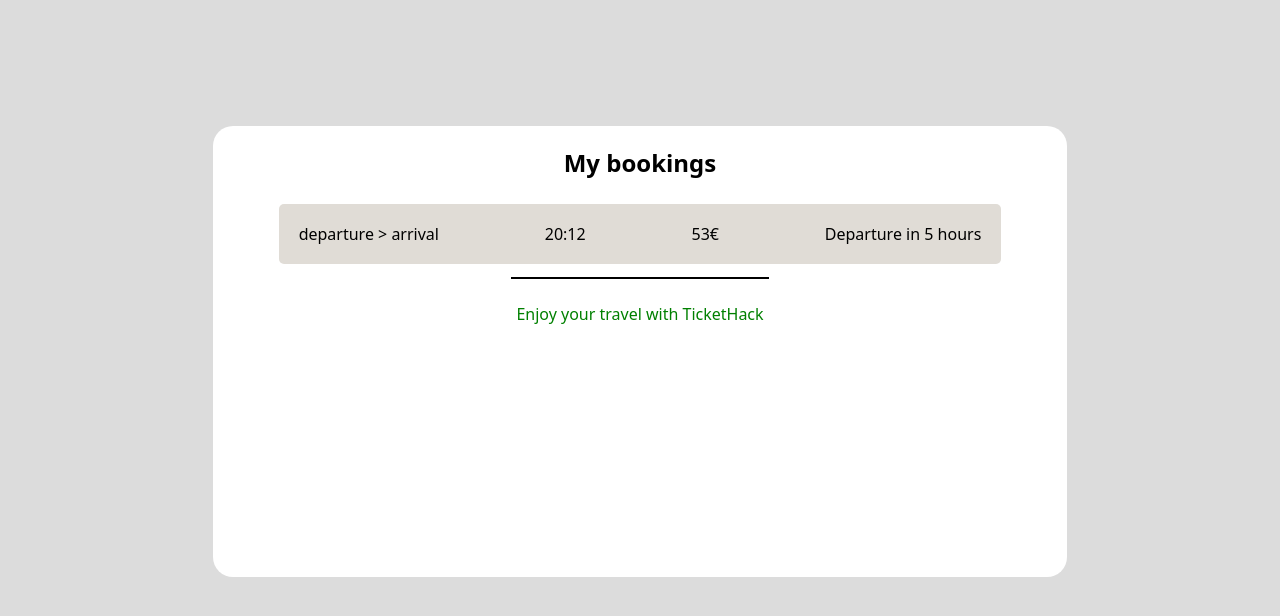
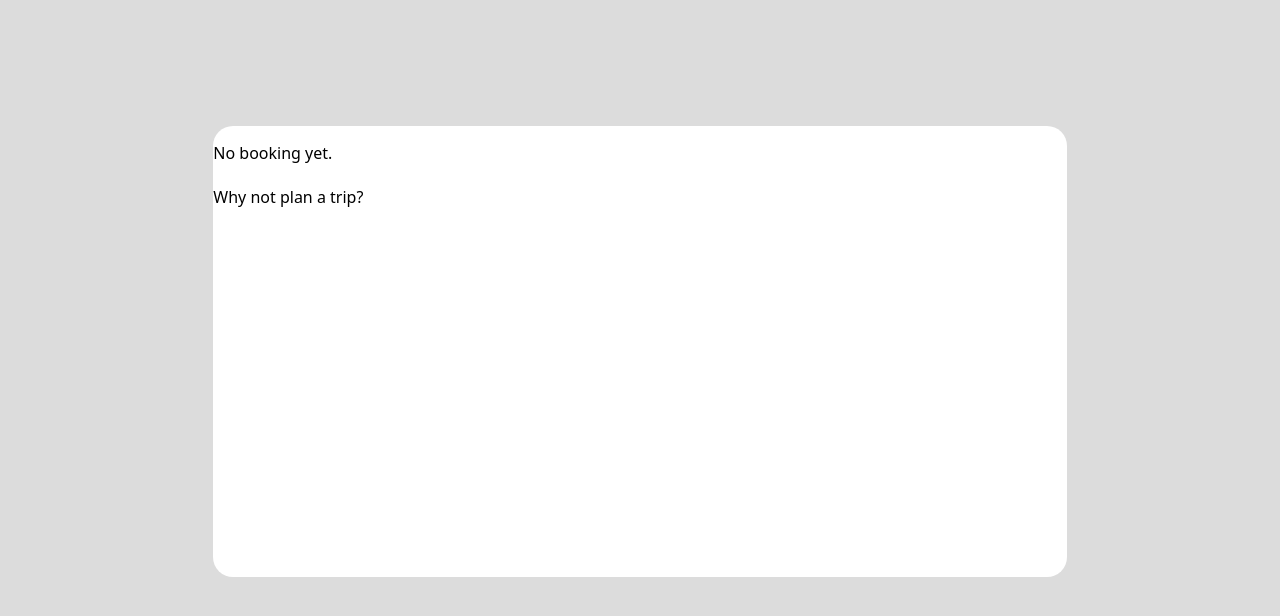
Before and after one commit to AymericSimao/tickethack-frontend, a plain HTML site: page bookings.html in a window 1280 px wide. Shown: the part 94-710 px from the top of the page. Drawn offline with Linux system fonts and the light colour scheme; no server answers.

Commit message:
1st commit branch script bookings

```diff
--- a/bookings.html
+++ b/bookings.html
@@ -21,8 +21,8 @@
       </div>
 
       <div id="booking-content">
-        <!-- <p>No booking yet. <br><br> Why not plan a trip?</p> -->
-        <div id="booking-elements">
+        <p id="yet">No booking yet. <br><br> Why not plan a trip?</p>
+        <!-- <div id="booking-elements">
             <h2>My bookings</h2>
           <div class="booking-trip">
             <p>departure > arrival</p>
@@ -33,7 +33,7 @@
 
           <hr width="30%" size="2px" color="black">
           <p id="enjoy">Enjoy your travel with TicketHack</p>
-        </div>
+        </div> -->
 
       </div>
     </div>
--- a/index.js
+++ b/index.js
@@ -104,3 +104,6 @@ document
         });
     }
   });
+
+
+//affichage des bookings à l'ouverture de la page bookings
```
